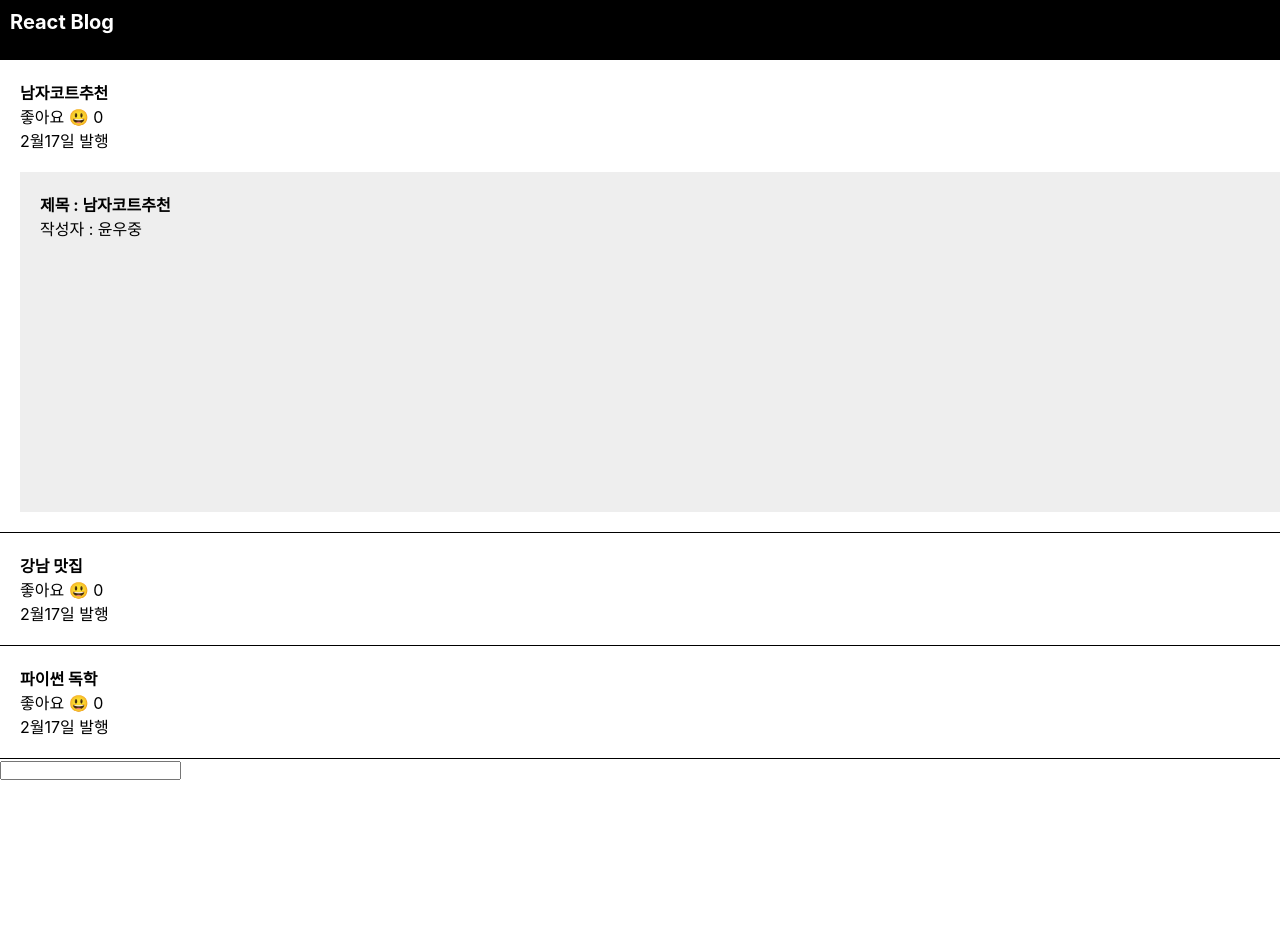
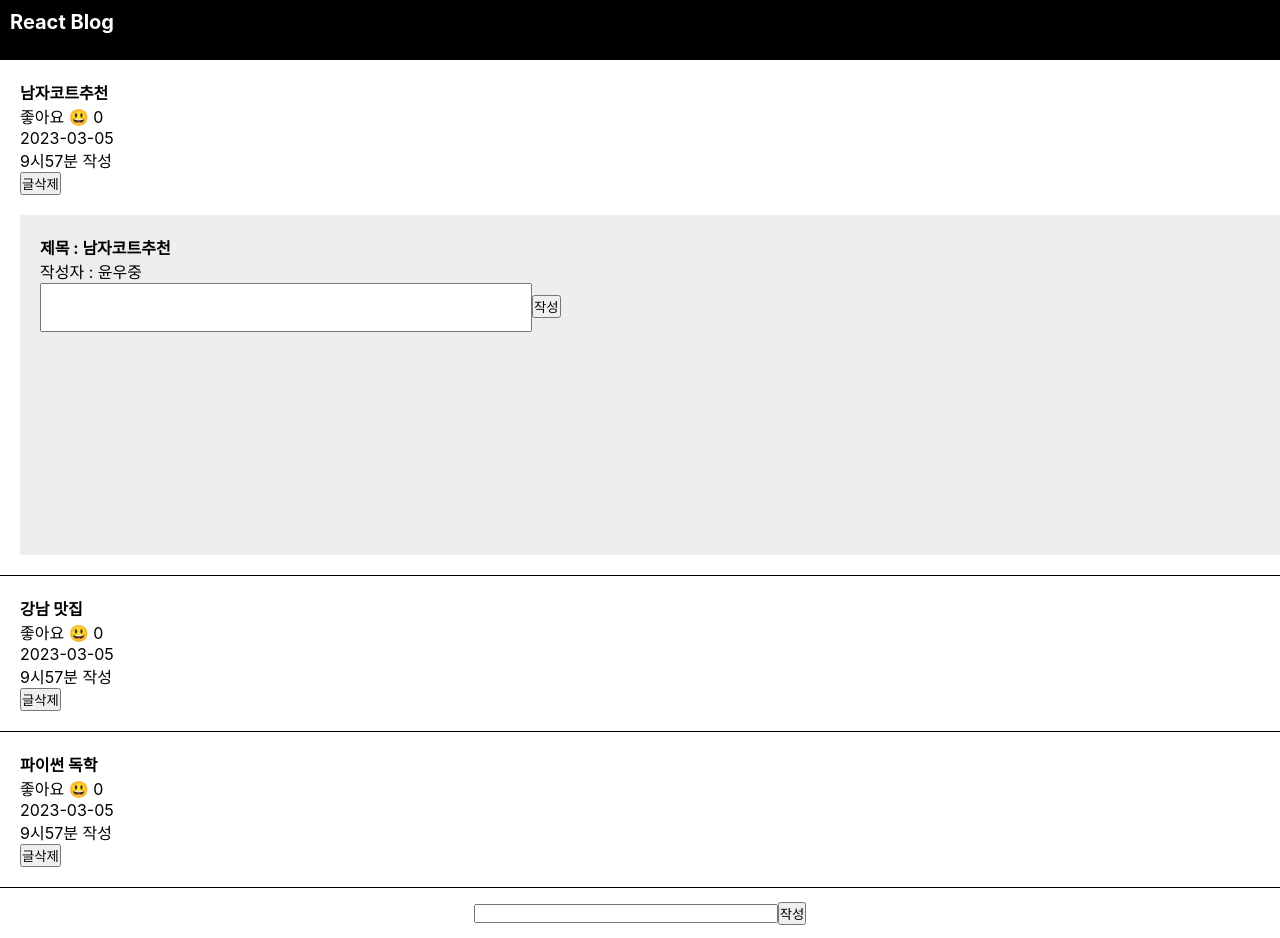
Before and after one commit to woojoung1217/React_study, a React (Create React App) app: page / in a window 1280 px wide. Both pictures are taken after a click on the element "남자코트추천". Before the commit the page ends 800 px from the top, so only its background shows below. Built offline with nearby package versions, Linux system fonts and the light colour scheme.

Commit message:
add modal

```diff
--- a/src/App.css
+++ b/src/App.css
@@ -3,6 +3,7 @@
   margin: 0;
   font-weight: 0;
   font-style: none;
+  height: auto;
 }
 
 .header {
@@ -32,3 +33,21 @@
   width: auto;
   height: 300px;
 }
+.center {
+  width: 300px;
+}
+.input {
+  width: 100%;
+  height: 50px;
+  display: flex;
+  justify-content: center;
+  align-items: center;
+}
+.li {
+  padding: 10px;
+  border-bottom: 1px solid #000;
+}
+.modal-input {
+  width: 40%;
+  height: 45px;
+}
--- a/src/App.js
+++ b/src/App.js
@@ -1,4 +1,5 @@
 /*eslint-disable*/
+import { clear } from "@testing-library/user-event/dist/clear";
 import { useState } from "react";
 import "./App.css";
 
@@ -9,9 +10,15 @@ function App() {
     "파이썬 독학 ",
   ]);
 
+  const dateNow = new Date();
+  const today = dateNow.toISOString().slice(0, 10);
+  const [saleStartDate, setSaleStartDate] = useState(today);
+
   let [like, setlike] = useState([0, 0, 0]);
 
   let [modal, setmodal] = useState([false, false, false]);
+
+  let [입력값, 입력값수정] = useState("");
 
   return (
     <div className="App">
@@ -40,20 +47,74 @@ function App() {
             >
               좋아요 😃 {like[i]}
             </span>
-            <p>2월17일 발행</p>
+
+            <p>{today}</p>
+            <p>
+              {dateNow.getHours() + "시" + dateNow.getMinutes() + "분"} 작성{" "}
+            </p>
+            <button
+              onClick={() => {
+                let copy = [...글제목];
+                copy.splice(i, 1);
+                글제목수정(copy);
+              }}
+            >
+              글삭제
+            </button>
             {modal[i] == true ? <Modal 글제목={글제목} i={i} /> : null}
           </div>
         );
       })}
-      <input onChange={(e) => {}}></input>
+
+      <div className="input">
+        <input
+          className="center "
+          onChange={(e) => {
+            입력값수정(e.target.value);
+          }}
+        ></input>
+        <button
+          onClick={() => {
+            let copy = [...글제목];
+            copy.unshift(입력값);
+            글제목수정(copy);
+          }}
+        >
+          작성
+        </button>
+      </div>
     </div>
   );
 }
 function Modal(props) {
+  let [write, setwirte] = useState([]);
+  let [input, setinput] = useState("");
   return (
     <div className="modal">
       <h4>제목 : {props.글제목[props.i]}</h4>
       <p>작성자 : 윤우중 </p>
+      <input
+        className="modal-input"
+        onChange={(e) => {
+          setinput(e.target.value);
+        }}
+      ></input>
+      <button
+        onClick={() => {
+          let copy = [...write];
+          copy.unshift(input);
+          setwirte(copy);
+        }}
+      >
+        작성
+      </button>
+      {write.map(function (a, i) {
+        return (
+          <div className="li" key={i}>
+            {write[i]}
+          </div>
+        );
+      })}
     </div>
   );
 }
```
